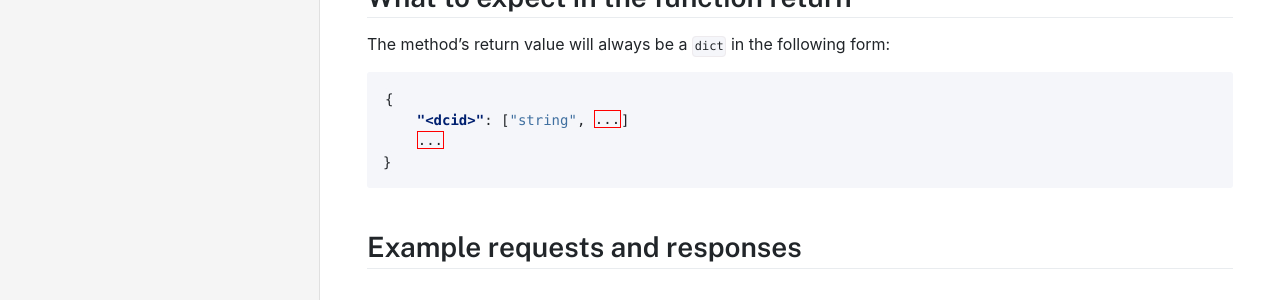
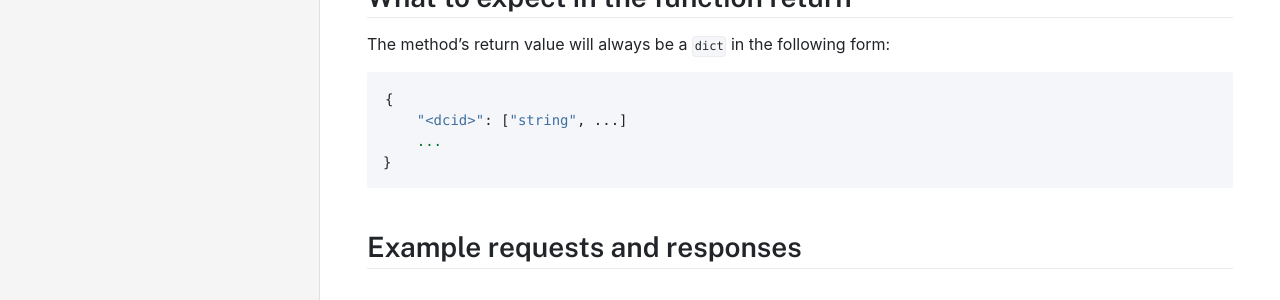
Before and after one commit to datacommonsorg/docsite, a Jekyll site: the page built from api/python/property_label.md, in a window 1280 px wide. Shown: the part 1185-1485 px from the top of the page. Built offline with Jekyll 4.4.1, drawn with Linux system fonts in a browser that asks for light colours; comment, search, counter and statistics services are not loaded.

Commit message:
update to use python formatting

````diff
--- a/api/python/property_label.md
+++ b/api/python/property_label.md
@@ -40,7 +40,7 @@ In addition to this required property, this endpoint also allows for an addition
 
 The method's return value will always be a `dict` in the following form:
 
-```json
+```python
 {
     "<dcid>": ["string", ...]
     ...
````
